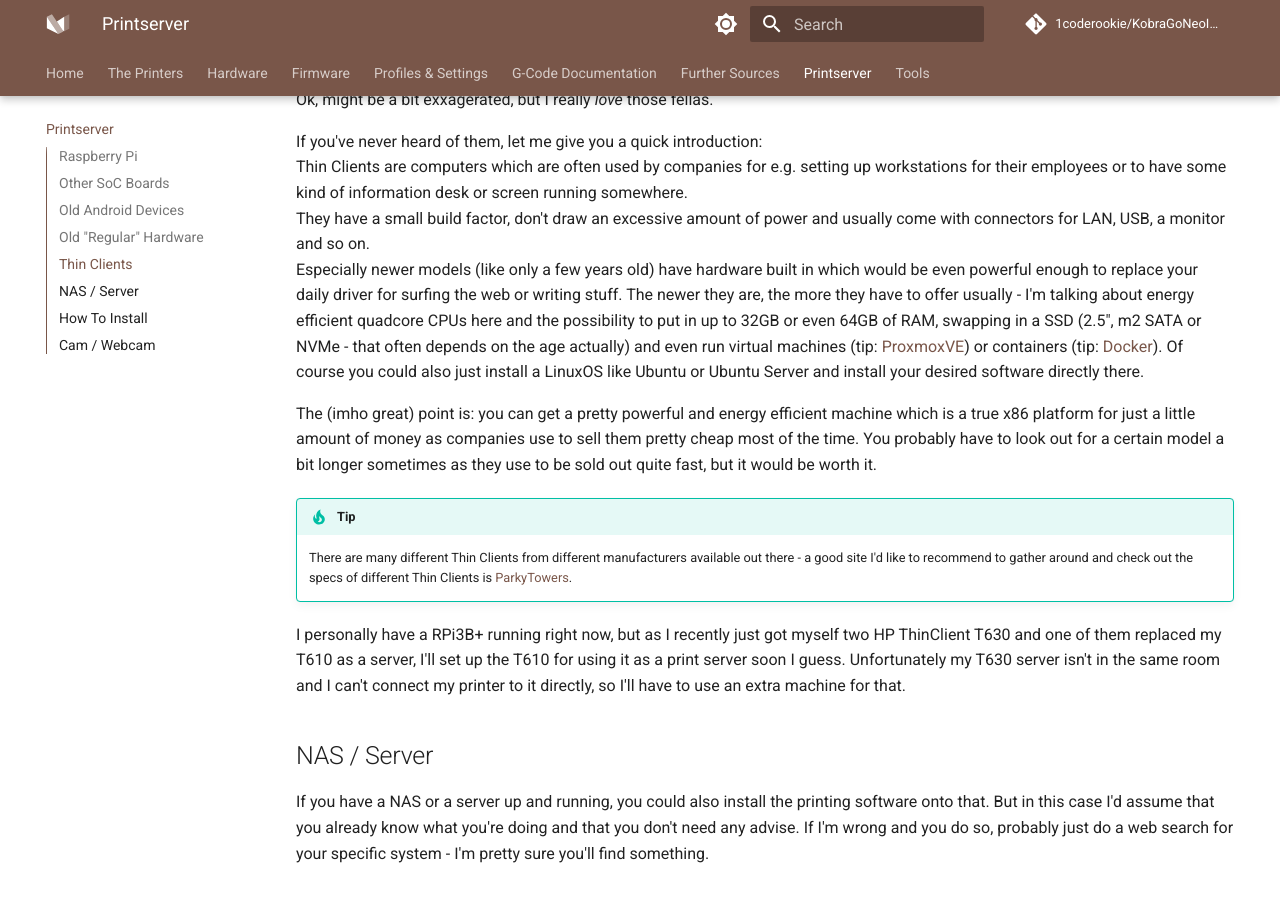
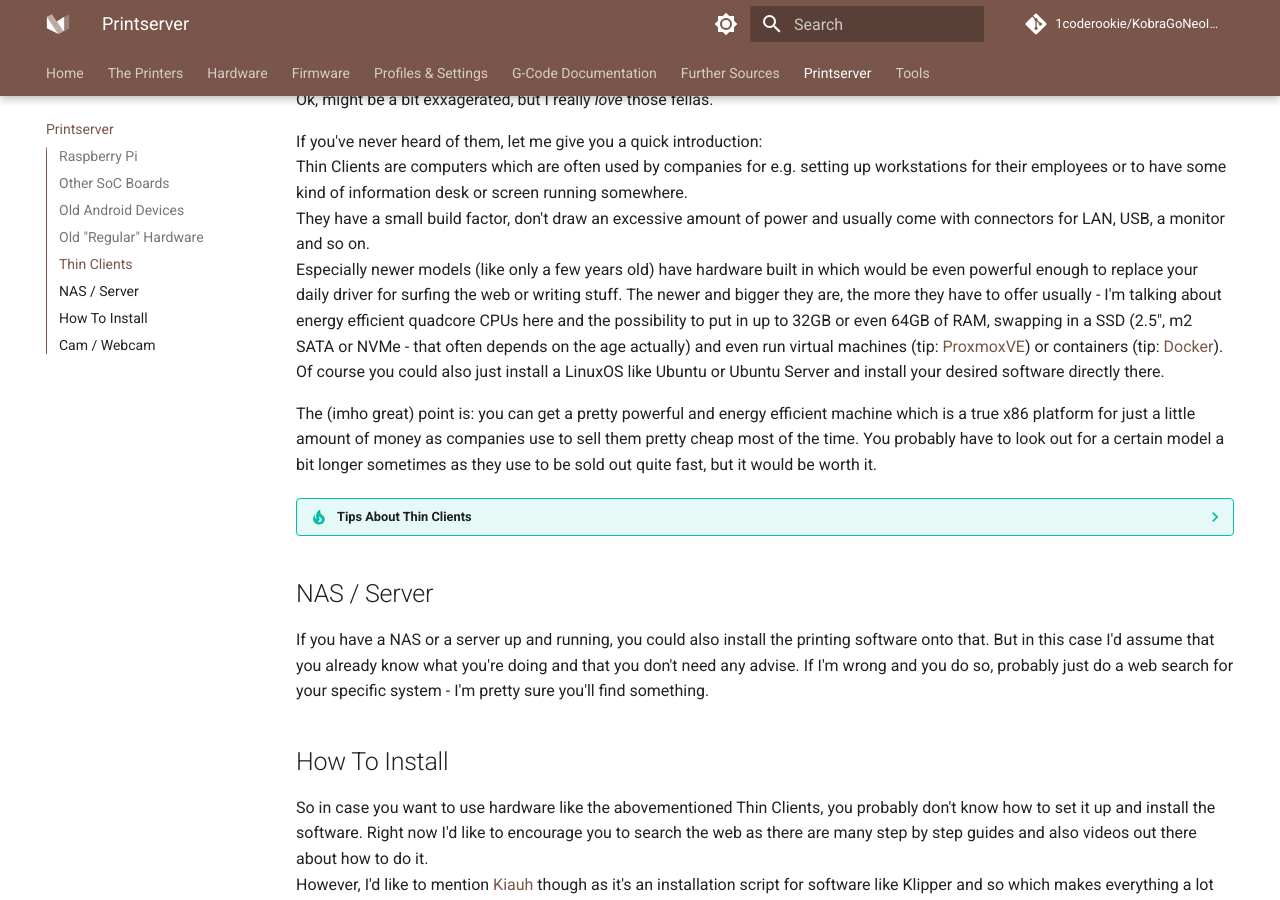
Before and after one commit to 1coderookie/KobraGoNeoInsights, an MkDocs documentation site: the page built from docs/printserver.md, in a window 1280 px wide and 900 px high, scrolled down 1844 px. Built offline with MkDocs 1.6.1 and Material for MkDocs 9.7.7, drawn with Linux system fonts in a browser that asks for light colours; comment, search, counter and statistics services are not loaded.

Commit message:
Update printserver.md

```diff
--- a/docs/printserver.md
+++ b/docs/printserver.md
@@ -49,15 +49,17 @@
 If you've never heard of them, let me give you a quick introduction:
 Thin Clients are computers which are often used by companies for e.g. setting up workstations for their employees or to have some kind of information desk or screen running somewhere.
 They have a small build factor, don't draw an excessive amount of power and usually come with connectors for LAN, USB, a monitor and so on.
-Especially newer models (like only a few years old) have hardware built in which would be even powerful enough to replace your daily driver for surfing the web or writing stuff. The newer they are, the more they have to offer usually - I'm talking about energy efficient quadcore CPUs here and the possibility to put in up to 32GB or even 64GB of RAM, swapping in a SSD (2.5", m2 SATA or NVMe - that often depends on the age actually) and even run virtual machines (tip: [ProxmoxVE](https://www.proxmox.com/en)) or containers (tip: [Docker](https://www.docker.com/)). Of course you could also just install a LinuxOS like Ubuntu or Ubuntu Server and install your desired software directly there.
+Especially newer models (like only a few years old) have hardware built in which would be even powerful enough to replace your daily driver for surfing the web or writing stuff. The newer and bigger they are, the more they have to offer usually - I'm talking about energy efficient quadcore CPUs here and the possibility to put in up to 32GB or even 64GB of RAM, swapping in a SSD (2.5", m2 SATA or NVMe - that often depends on the age actually) and even run virtual machines (tip: [ProxmoxVE](https://www.proxmox.com/en)) or containers (tip: [Docker](https://www.docker.com/)). Of course you could also just install a LinuxOS like Ubuntu or Ubuntu Server and install your desired software directly there.
 
 The (imho great) point is: you can get a pretty powerful and energy efficient machine which is a true x86 platform for just a little amount of money as companies use to sell them pretty cheap most of the time. You probably have to look out for a certain model a bit longer sometimes as they use to be sold out quite fast, but it would be worth it.
 
-!!! tip
+??? tip "Tips About Thin Clients"
 
-    There are many different Thin Clients from different manufacturers available out there - a good site I'd like to recommend to gather around and check out the specs of different Thin Clients is [ParkyTowers](https://www.parkytowers.me.uk/thin/).
+    - There are many different Thin Clients from different manufacturers available out there - a good site I'd like to recommend to gather around and check out the specs of different Thin Clients is [ParkyTowers](https://www.parkytowers.me.uk/thin/).
+    - If you're looking for something really small, maybe look out for a Dell Wyse 3040 or 3020. They do have limited power and RAM possibilities compared to bigger Thin Clients, but for just acting as a print server instead of a RPi they're powerful enough.
+    -  I personally like the HP Thin Client T6x0 as you can upgrade them really well. The higer the number, the newer the model is and the more powerful, energy efficient and compatible with modern parts it is (e.g. T610 uses a 2.5" SSD & DDR3 SO-DIMM RAM while the T630 uses a m2.SATA SSD & DDR4 SO-DIMM RAM). The 'downside' of them (if you even want to call it that way as they're still pretty small) is the bigger housing.
+    - In case you want to use the Thin Client with a monitor instead of a headless server and don't have one laying around, maybe check out the Dell Wyse 5020 for example so you have everything in one piece.
 
-I personally have a RPi3B+ running right now, but as I recently just got myself two HP ThinClient T630 and one of them replaced my T610 as a server, I'll set up the T610 for using it as a print server soon I guess. Unfortunately my T630 server isn't in the same room and I can't connect my printer to it directly, so I'll have to use an extra machine for that.
 
 ## NAS / Server
 If you have a NAS or a server up and running, you could also install the printing software onto that. But in this case I'd assume that you already know what you're doing and that you don't need any advise. If I'm wrong and you do so, probably just do a web search for your specific system - I'm pretty sure you'll find something.
```
